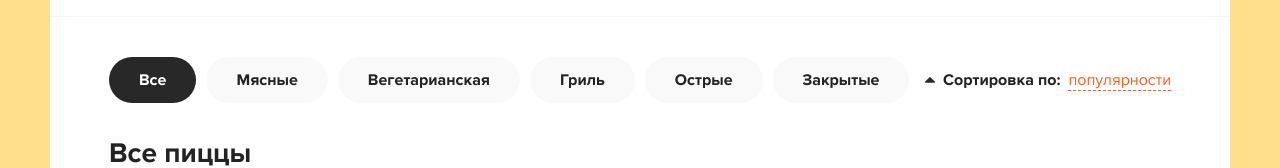
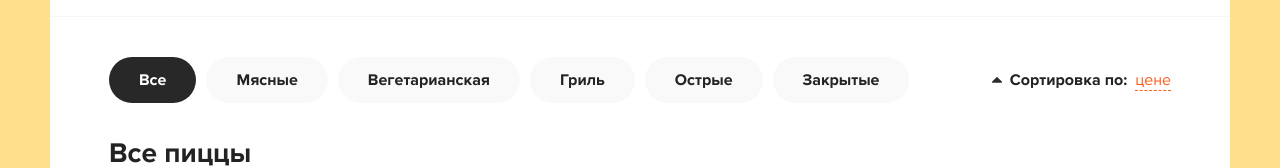
Before and after one commit to voloshkin-v/react-pizza, a React (Create React App) app in the folder front/: page / in a window 1280 px wide. Shown: the part 165-333 px from the top of the page. Built offline with nearby package versions, Linux system fonts and the light colour scheme.

Commit message:
add toggle functionality SortPopup

```diff
--- a/front/src/App.js
+++ b/front/src/App.js
@@ -10,7 +10,7 @@ function App() {
         		<div className="container">
           			<div className="content__top">
 						<Categories items={['Мясные', 'Вегетарианская', 'Гриль', 'Острые', 'Закрытые']} />
-						<SortPopup />
+						<SortPopup items={['популярности', 'цене', 'алфавиту']}/>
           			</div>
           		<h2 className="content__title">Все пиццы</h2>
           <div className="content__items">
--- a/front/src/components/SortPopup.js
+++ b/front/src/components/SortPopup.js
@@ -2,10 +2,12 @@ import React from 'react'
 
 import arrowTop from '../img/arrow-top.svg';
 
-function SortPopup() {
+function SortPopup({items}) {
     const [visiblePopup, setVisiblePopup] = React.useState(false);
+    const [activeItem, setActiveItem] = React.useState(1);
 
     const sortRef = React.useRef();
+    const activeName = items[activeItem];
 
     const toggleVisiblePopup = () => {
         setVisiblePopup(!visiblePopup);
@@ -16,6 +18,11 @@ function SortPopup() {
             setVisiblePopup(false);
         }
     };
+
+    const onSelectItem = index => {
+        setActiveItem(index);
+        setVisiblePopup(false);
+    }
 
     React.useEffect(() => {
         document.body.addEventListener('click', handleOutsideClick);
@@ -28,18 +35,20 @@ function SortPopup() {
             <div className="sort__label">
                 <img src={arrowTop} alt='arrowTop' />
                 <b>Сортировка по:</b>
-                <span onClick={toggleVisiblePopup}>популярности</span>
+                <span onClick={toggleVisiblePopup}>{activeName}</span>
             </div>
 
-            {visiblePopup &&
+            {visiblePopup && (
                 <div className="sort__popup">
                     <ul>
-                        <li className="active">популярности</li>
-                        <li>цене</li>
-                        <li>алфавиту</li>
+                        {items && items.map((item, index) => (
+                            <li onClick={() => onSelectItem(index)} className={activeItem === index ? 'active' : ''} key={`${item}_${index}`}>
+                                {item}
+                            </li>
+                        ))}
                     </ul>
                 </div>
-            }
+            )}
         </div>
     )
 }
```
